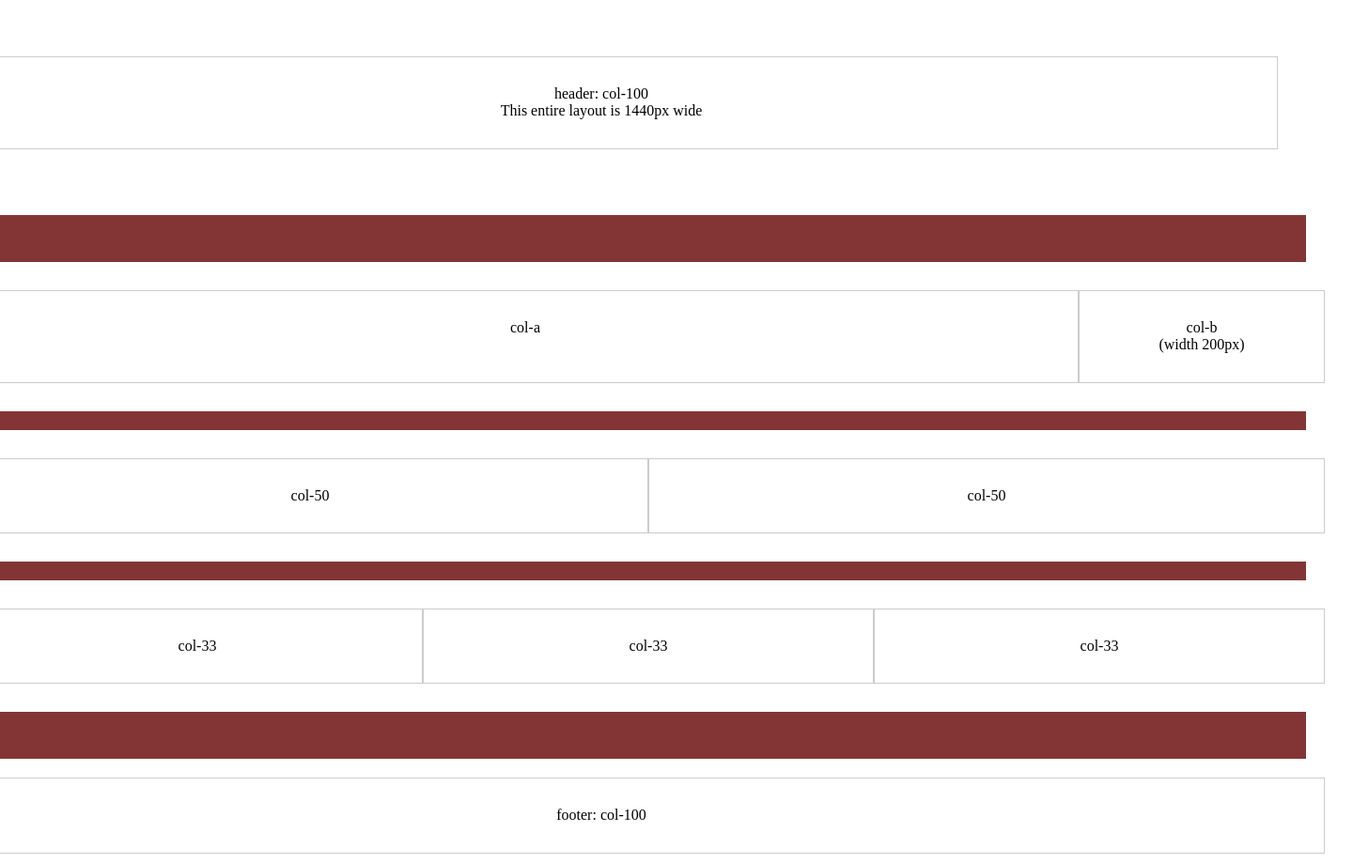
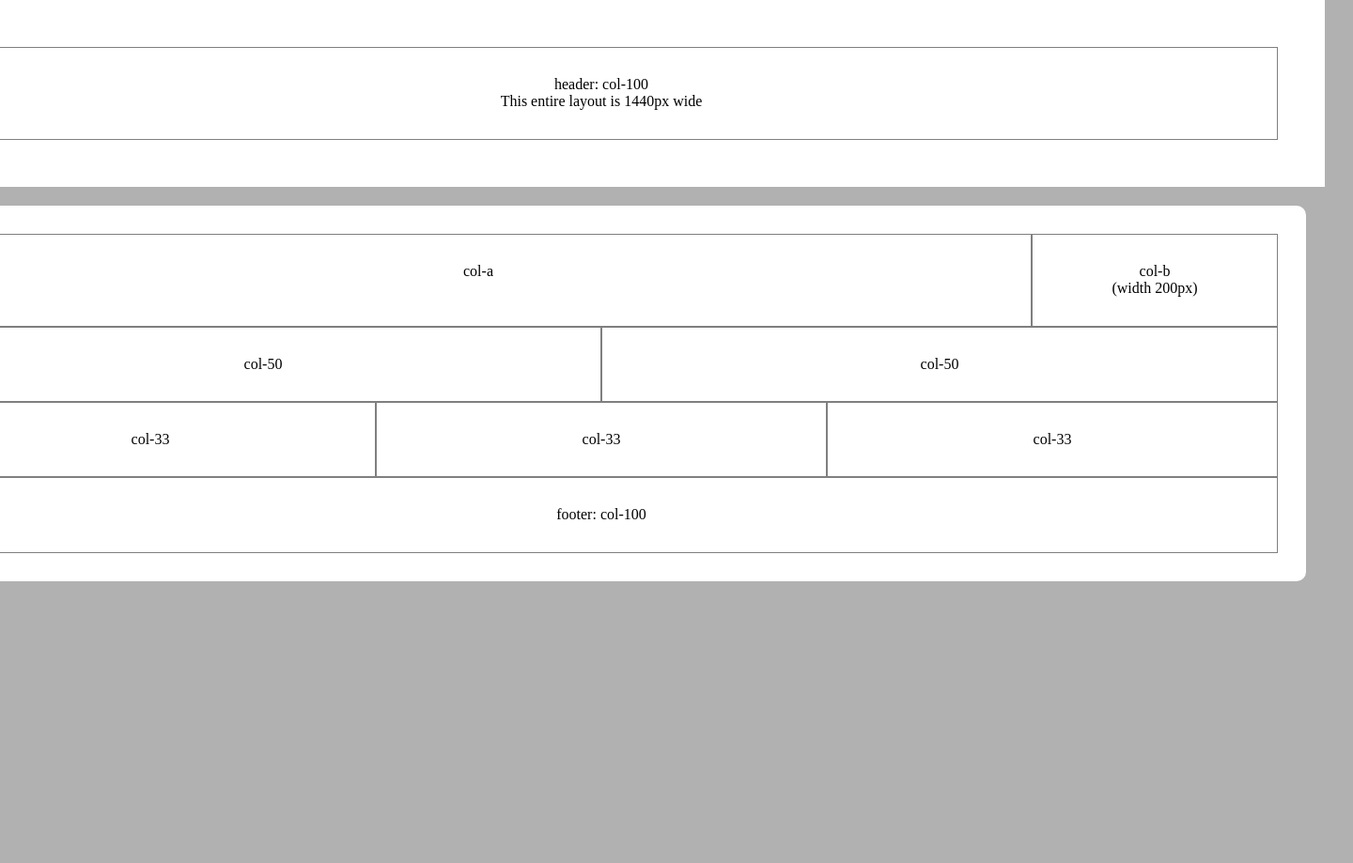
Before and after one commit to lortscla/exercise-3-art140, a plain HTML site: page index.html in a window 1280 px wide. Shown: the whole page at 94% size, 1440 px wide, since content can reach past the window. After the commit the page ends 800 px from the top, so only its background shows below. Drawn offline with nearby package versions, Linux system fonts and the light colour scheme.

Commit message:
finished

```diff
--- a/index.html
+++ b/index.html
@@ -10,55 +10,48 @@
       href="https://cdnjs.cloudflare.com/ajax/libs/normalize/8.0.1/normalize.min.css"
     />
     <style>
+
     body {
-        background: #ffffff; /* dark gray background */
-        margin: 10px;
+        background: #b1b1b1;
+        margin: 0px;
         display: flex;
         flex-direction: column;
         align-items: center;
       }
 
-      /* Layout containers */
+      header {
+      background-color: #ffffff;
+      padding: 20px;
+      }
 
-      #footer {
-        width: 1440px;
-        margin: 20px;
-        padding: 30px;
-        background: white;
-      }
       #site-header {
         width: 1440px;
-        margin: 20px;
-        padding: 30px;
-        background: white;
+        margin: 0px;
+        padding: 50px;
       }
+
       #content {
         width: 1440px;
         margin: 20px;
         padding: 30px;
-        background: rgb(131, 53, 53);
-      }
-      #content > .row {
-        width: 1440px;
-        margin: 20px;
-        padding: 30px;
-        background: white;
+        background: rgb(255, 255, 255);
+        border-radius: 10px;
       }
 
-      /* Row setup */
+      /* Rows */
       .row {
         display: flex;
       }
 
-      /* Box styles */
+      /* box styles */
       .row > div {
-        border: 1px solid #ccc;
+        border: 1px solid #7f7f7f;
         padding: 30px;
         text-align: center;
         background: #fff;
       }
 
-      /* Column widths */
+      /* Ind. box widths */
       .col-100 {
         flex: 1;
       }
@@ -78,6 +71,7 @@
       .col-33 {
         flex: 1;
       }
+
     </style>
   </head>
   <body>
@@ -89,6 +83,7 @@
       </div>
     </header>
     <main>
+
       <div id="content">
         <div class="row">
           <div class="col-a">col-a</div>
@@ -105,13 +100,11 @@
           <div class="col-33">col-33</div>
           <div class="col-33">col-33</div>
         </div>
-      </div>
 
-      <footer>
         <div class="row">
           <div class="col-100">footer: col-100</div>
         </div>
-      </footer>
+
     </main>
   </body>
 </html>
```
